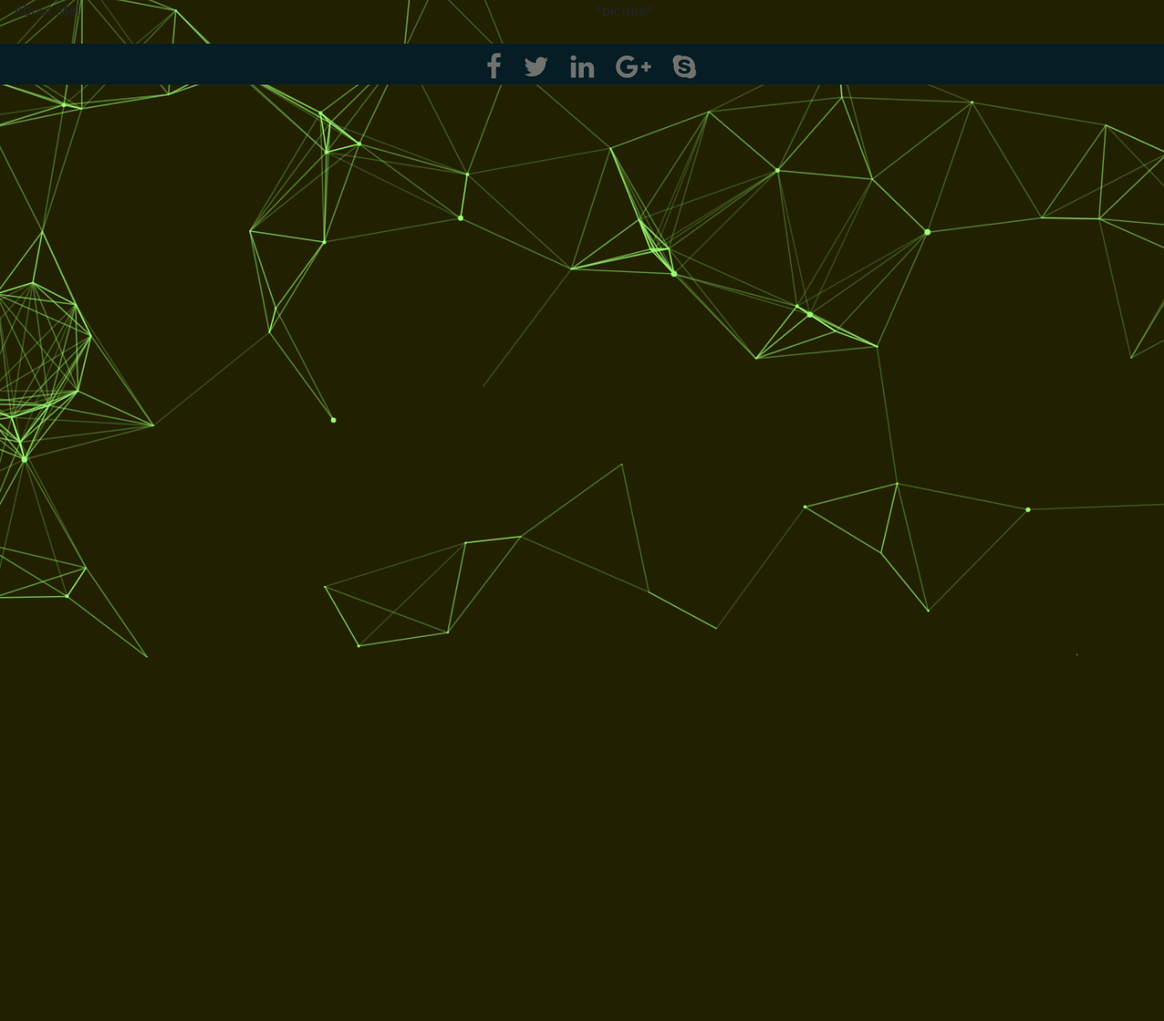
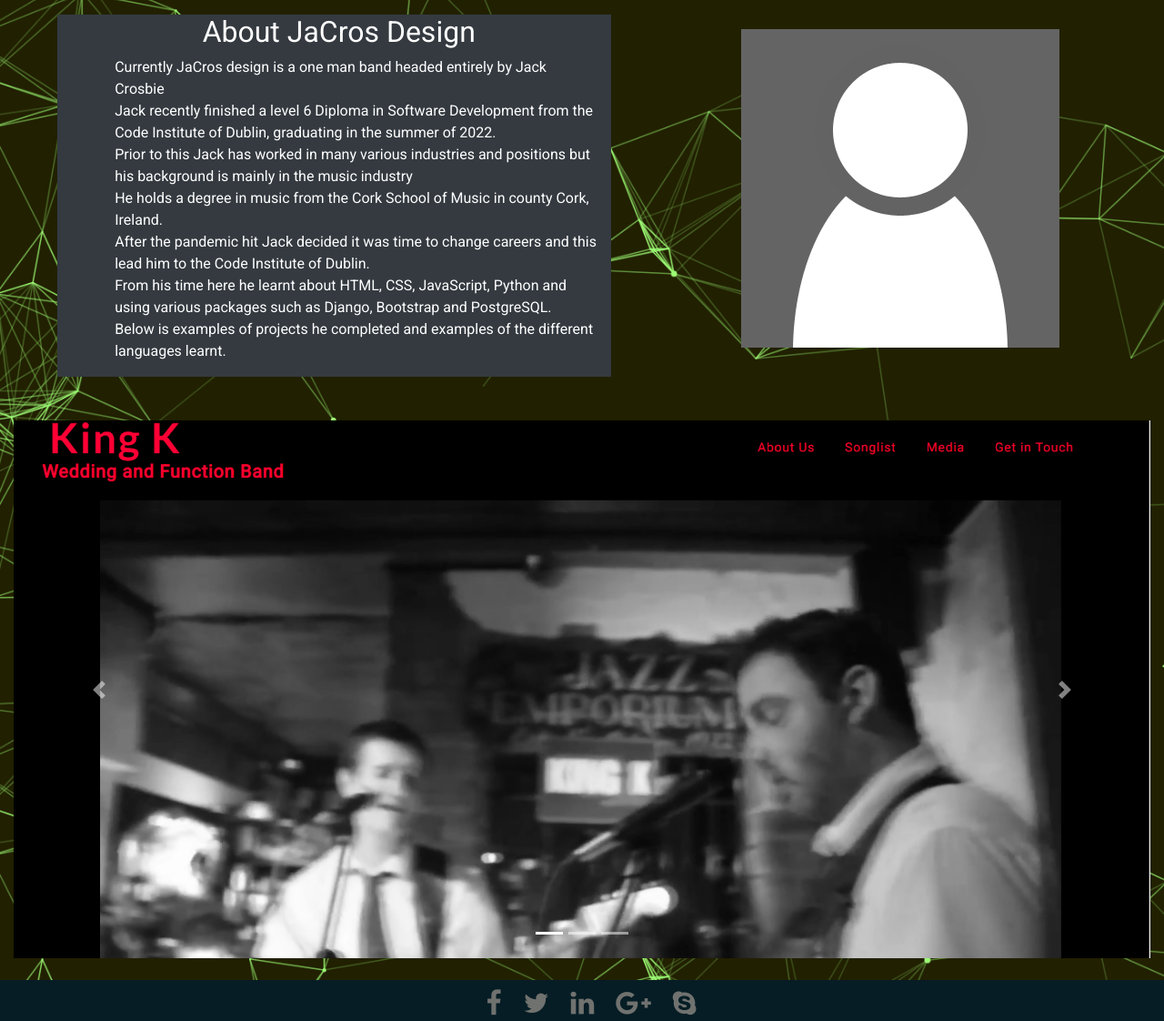
Before and after one commit to jackcrosbie/p5-graphic-design-project, a Django app: page /about/ in a window 1280 px wide. Shown: the part 77-1199 px from the top of the page at 91% size. Before the commit the page ends 800 px from the top, so only its background shows below. Run offline with Django 4.2, Linux system fonts and the light colour scheme; some libraries are stand-ins or nearby versions.

Commit message:
updated about.html and add bootstrap image carousel

```diff
--- a/home/templates/home/about.html
+++ b/home/templates/home/about.html
@@ -3,29 +3,55 @@
 
 {% block content %}
 <div class="container-fluid">
-    <div class="row">
-        <div class="col col-md-6">
-            About Me!
+    <div class="row ml-5">
+        <div class="col col-md-6 mt-3 bg-dark">
+            <h2 class="headings text-white offset-md-3">About JaCros Design</h2>
+            <p class="text-white offset-md-1">Currently JaCros design is a one man band headed entirely by Jack
+                Crosbie<br>
+                Jack recently finished a level 6 Diploma in Software Development from the Code Institute of Dublin,
+                graduating in the summer of 2022.<br>
+                Prior to this Jack has worked in many various industries and positions but his background is mainly in
+                the music industry<br>
+                He holds a degree in music from the Cork School of Music in county Cork, Ireland.<br>
+                After the pandemic hit Jack decided it was time to change careers and this lead him to the Code
+                Institute of Dublin.<br>
+                From his time here he learnt about HTML, CSS, JavaScript, Python and using various packages such as
+                Django, Bootstrap and PostgreSQL.<br>
+                Below is examples of projects he completed and examples of the different languages learnt.
+            </p>
         </div>
         <div class="col col-md-6">
-            *picture*
+            <img src="../../../media/headshot_blank.png" alt="blank headshot stock photo" class="headshot_photo">
         </div>
     </div>
-    <div class="col">
-
-    </div>
-    <div class="col">
-
-    </div>
-</div>
-</div>
-<div class="container-fluid">
-    <div class="row">
+    <div class="row mt-5">
         <div class="col">
-
-        </div>
-        <div class="col">
-
+            <div id="carouselExampleIndicators" class="carousel slide" data-ride="carousel">
+                <ol class="carousel-indicators">
+                    <li data-target="#carouselExampleIndicators" data-slide-to="0" class="active"></li>
+                    <li data-target="#carouselExampleIndicators" data-slide-to="1"></li>
+                    <li data-target="#carouselExampleIndicators" data-slide-to="2"></li>
+                </ol>
+                <div class="carousel-inner">
+                    <div class="carousel-item active">
+                        <img class="d-block w-100" src="../../../media/king_k_website.png" alt="First slide">
+                    </div>
+                    <div class="carousel-item">
+                        <img class="d-block w-100" src="../../../media/homepage.png" alt="Second slide">
+                    </div>
+                    <div class="carousel-item">
+                        <img class="d-block w-100" src="..." alt="Third slide">
+                    </div>
+                </div>
+                <a class="carousel-control-prev" href="#carouselExampleIndicators" role="button" data-slide="prev">
+                    <span class="carousel-control-prev-icon" aria-hidden="true"></span>
+                    <span class="sr-only">Previous</span>
+                </a>
+                <a class="carousel-control-next" href="#carouselExampleIndicators" role="button" data-slide="next">
+                    <span class="carousel-control-next-icon" aria-hidden="true"></span>
+                    <span class="sr-only">Next</span>
+                </a>
+            </div>
         </div>
     </div>
     <div class="row">
--- a/payments/forms.py
+++ b/payments/forms.py
@@ -9,5 +9,6 @@ class QuotesForm(forms.ModelForm):
         """ form models and fields used"""
         model = Quotes
         fields = [
-            'name', 'phone_number', 'email', 'project_type', 'deadline_date', 'message',
+            'name', 'phone_number', 'email', 'project_type',
+            'deadline_date', 'message',
             ]
--- a/static/css/base.css
+++ b/static/css/base.css
@@ -67,6 +67,14 @@ h4>a {
     --animate-duration: 2.5s;
 }
 
+/* ------------------------- headshot photo */
+
+.headshot_photo {
+    display: inline-block;
+    margin-left: 8em;
+    margin-top: 2em;
+}
+
 /* ------------------------- allauth forms */
 
 #forms {
--- a/templates/base.html
+++ b/templates/base.html
@@ -38,8 +38,6 @@
     </script>
     <script src="https://cdn.jsdelivr.net/npm/bootstrap@4.4.1/dist/js/bootstrap.min.js" integrity="sha384-wfSDF2E50Y2D1uUdj0O3uMBJnjuUD4Ih7YwaYd1iqfktj0Uod8GCExl3Og8ifwB6" crossorigin="anonymous">
     </script>
-    <!-- stripe -->
-    <script src="https://js.stripe.com/v3/"></script>
     {% endblock %}
 
     {% block extra_js %}
```
Also changed, not shown: payments/models.py (+0 -24 lines), media/headshot_blank.png (added), media/homepage.png (added), media/king_k_website.png (added).
